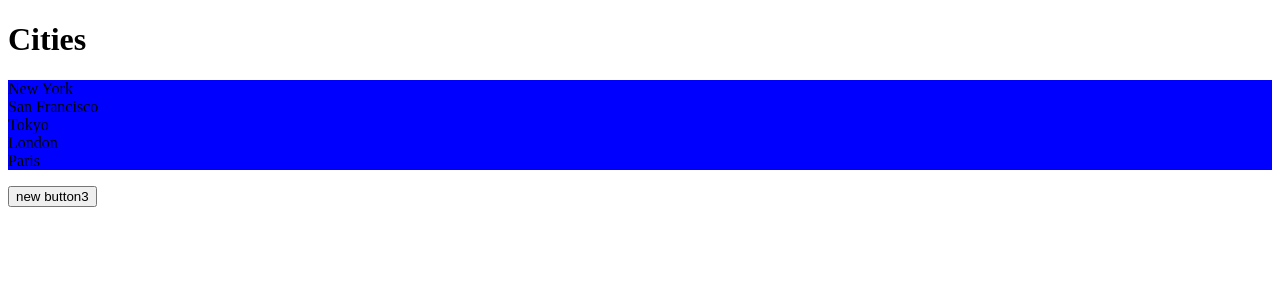
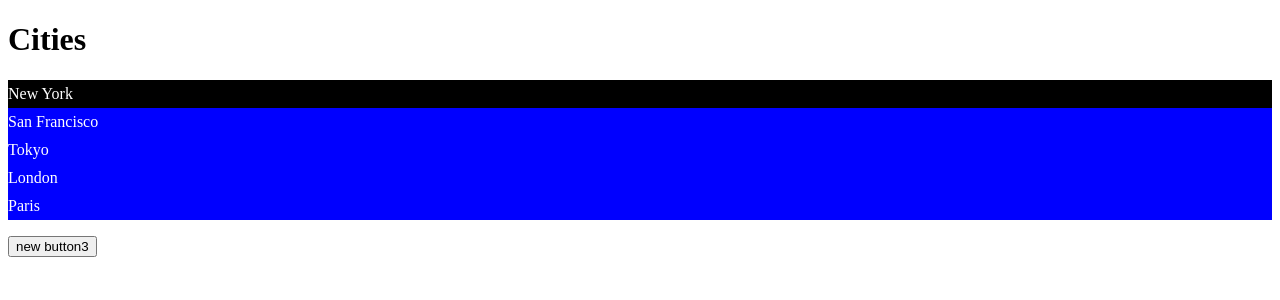
Before and after one commit to sandrow/video-game-discovery-app, a React (Vite) app in the folder react-app/: page / in a window 1280 px wide. Shown: the top 300 px of the page. Built offline with nearby package versions, Linux system fonts and the light colour scheme.

Commit message:
CSS in JavaScript

```diff
--- a/package.json
+++ b/package.json
@@ -1,5 +1,6 @@
 {
   "dependencies": {
-    "bootstrap": "^5.2.3"
+    "bootstrap": "^5.2.3",
+    "styled-components": "^6.1.0"
   }
 }
--- /dev/null
+++ b/react-app/src/components/ListGroup/ListGroup.css
@@ -0,0 +1,8 @@
+.listGroup {
+    list-style: none;
+    padding: 0;
+}
+
+.container {
+    background: blue;
+}
--- a/react-app/src/components/ListGroup/ListGroup.tsx
+++ b/react-app/src/components/ListGroup/ListGroup.tsx
@@ -1,5 +1,19 @@
 import { useState } from "react";
+import "./ListGroup.css";
 import styles from "./ListGroup.module.css";
+import styled from "styled-components";
+
+const List = styled.ul`
+.listGroup
+  list-style: none;
+  padding: 0;
+`;
+
+const ListItem = styled.li`
+  padding: 5px 0;
+  color: white;
+  background: ${(props) => (props.active ? "black" : "none")};
+`;
 
 interface Props {
   items: string[];
@@ -8,20 +22,16 @@ interface Props {
 }
 
 function ListGroup({ items, heading, onSelectItem }: Props) {
-  const [selectedIndex, setSelectedIndex] = useState(-1);
+  const [selectedIndex, setSelectedIndex] = useState(0);
 
   return (
     <>
       <h1>{heading}</h1>
       {items.length === 0 && <p>No Items Found</p>}
-      <ul className={[styles.listGroup, styles.container].join(" ")}>
+      <List className={[styles.listGroup, styles.container].join(" ")}>
         {items.map((items, index) => (
-          <li
-            className={
-              selectedIndex === index
-                ? "list-group-item active"
-                : "list-group-item"
-            }
+          <ListItem
+            active={index === selectedIndex}
             key={items}
             onClick={() => {
               setSelectedIndex(index);
@@ -29,9 +39,9 @@ function ListGroup({ items, heading, onSelectItem }: Props) {
             }}
           >
             {items}
-          </li>
+          </ListItem>
         ))}
-      </ul>
+      </List>
     </>
   );
 }
```
Also changed, not shown: 1 other file (tests, documents, lock files or other folders).
